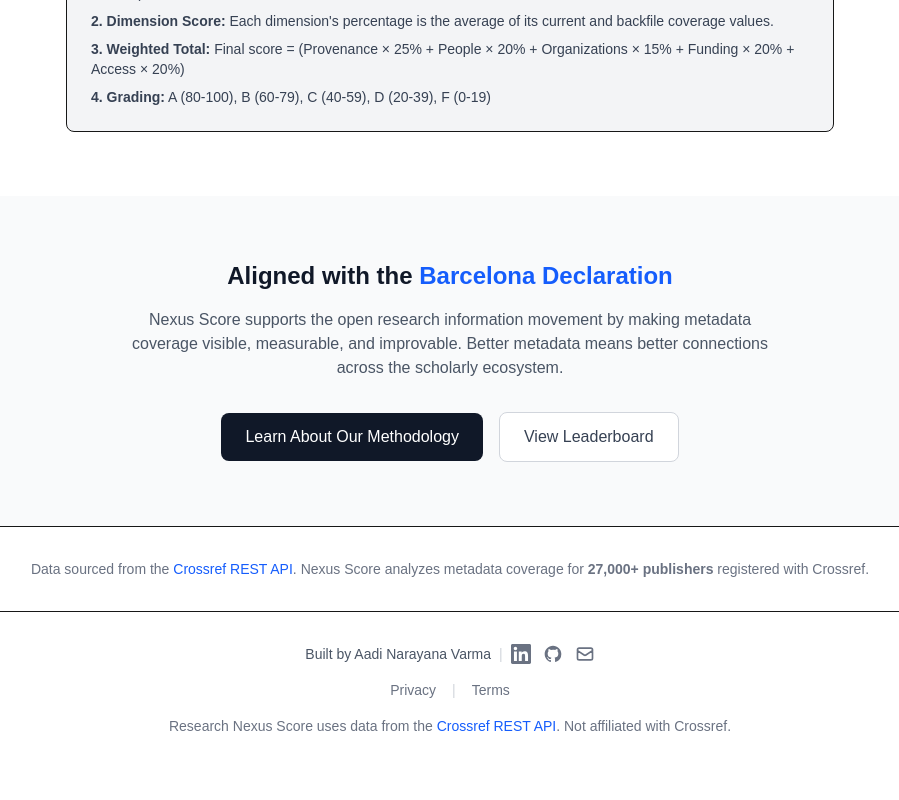
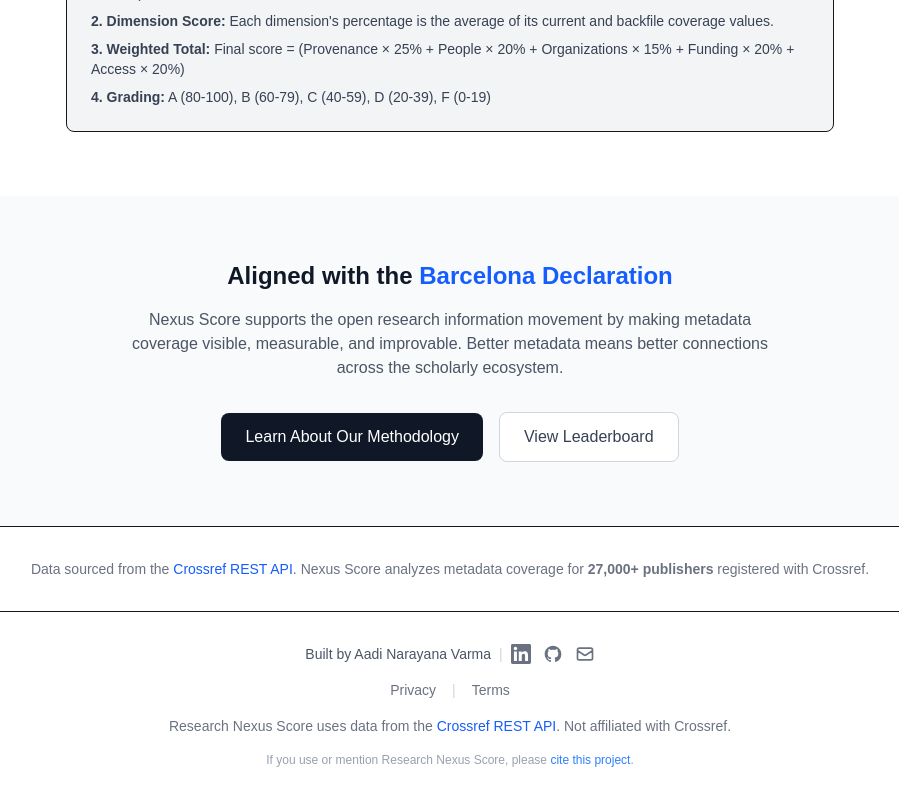
Before and after one commit to aadivar/nexus-score, a Next.js app in the folder apps/web/: page / in a window 1280 px wide. Shown: the part 2057-2857 px from the top of the page, without its empty margins (190-1089 px from the left). Before the commit the page ends 2825 px from the top, so only its background shows below. Built offline with nearby package versions, Linux system fonts and the light colour scheme.

Commit message:
docs: add citation section to README and website footer

```diff
--- a/apps/web/src/app/layout.tsx
+++ b/apps/web/src/app/layout.tsx
@@ -175,6 +175,18 @@
                 </a>
                 . Not affiliated with Crossref.
               </p>
+              <p className="text-center text-xs text-gray-400">
+                If you use or mention Research Nexus Score, please{' '}
+                <a
+                  href="https://github.com/aadivar/nexus-score#citation"
+                  target="_blank"
+                  rel="noopener noreferrer"
+                  className="text-blue-500 hover:underline"
+                >
+                  cite this project
+                </a>
+                .
+              </p>
             </div>
           </div>
         </footer>
```
Also changed, not shown: 1 other file (tests, documents, lock files or other folders).
